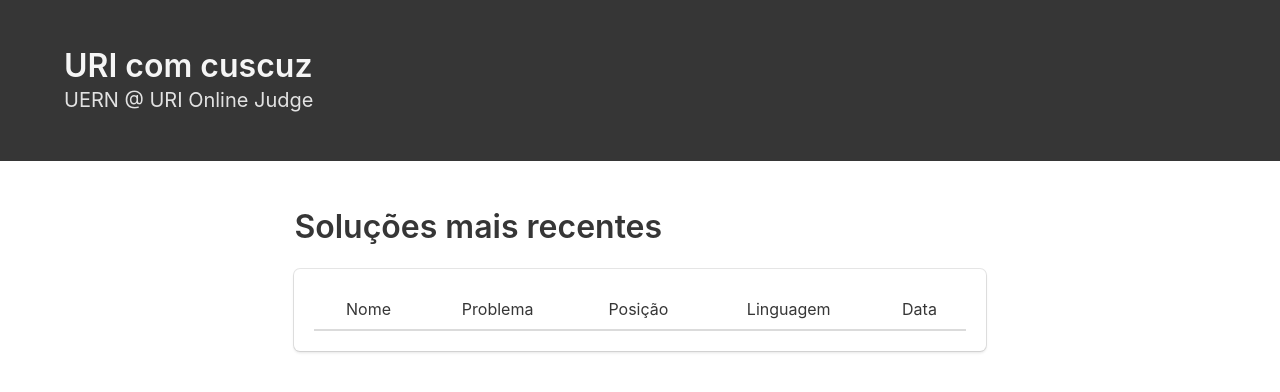
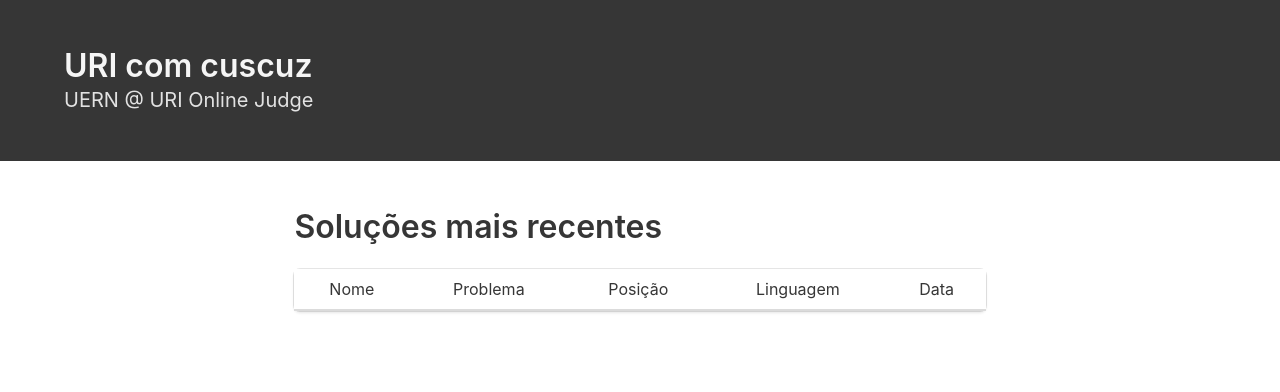
Before and after one commit to gacheiro/uri-com-cuscuz, a Flask app: page / in a window 1280 px wide. Shown: the top 392 px of the page. Run offline with Flask 2, Linux system fonts and the light colour scheme; data that the repository does not hold is empty; some libraries are stand-ins or nearby versions.

Commit message:
box com is-paddingless

```diff
--- a/uricomcuscuz/templates/layout.html
+++ b/uricomcuscuz/templates/layout.html
@@ -32,7 +32,7 @@
               <h3 class="title"> {{ table_desc }} </h3>
             </p>
           </div>
-          <div class="box">
+          <div class="box is-paddingless">
             <div class="table-container">
               {% block table %}
               {% endblock %}
```
